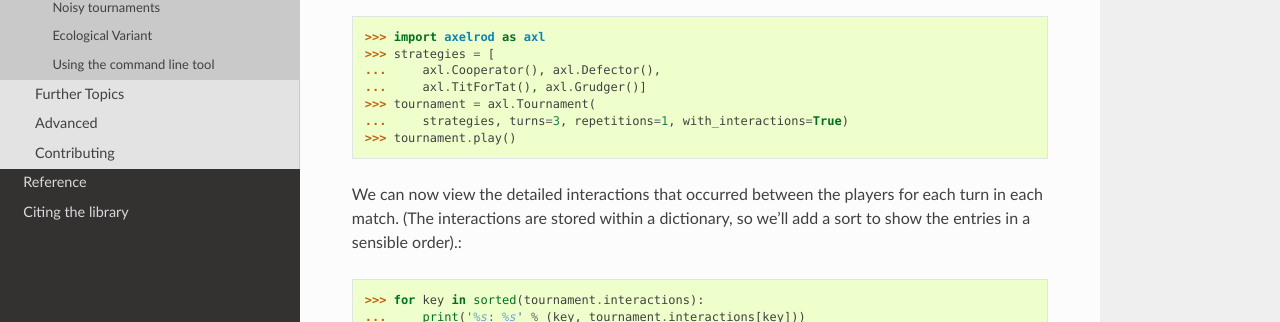
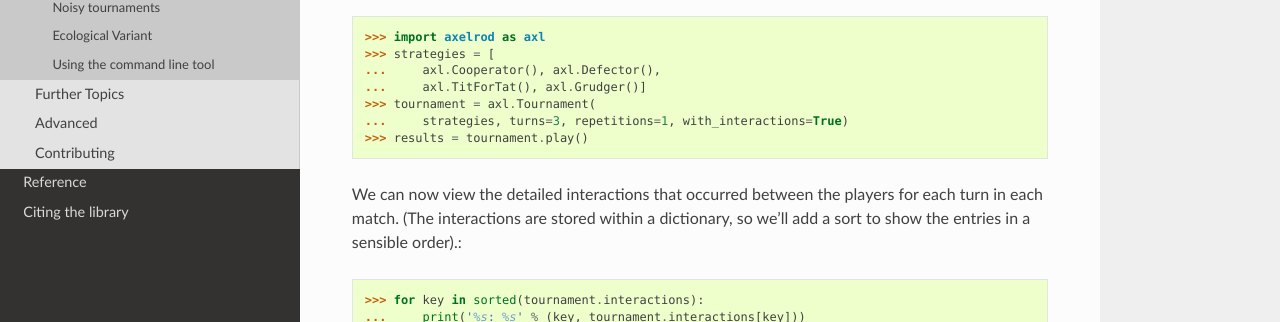
Before and after one commit to Axelrod-Python/Axelrod, a Sphinx documentation site: the page built from docs/tutorials/getting_started/interactions.rst, in a window 1280 px wide and 1008 px high. Shown: the part 312-634 px from the top of the window. Built offline with Sphinx 7.4.7 and the Read the Docs theme 2.0.0, drawn with Linux system fonts in a browser that asks for light colours.

Commit message:
Stop doctest objecting to returned object

```diff
--- a/docs/tutorials/getting_started/interactions.rst
+++ b/docs/tutorials/getting_started/interactions.rst
@@ -14,7 +14,7 @@ the number of turns per match to 3 and we'll run only a single repetition)::
     ...     axl.TitForTat(), axl.Grudger()]
     >>> tournament = axl.Tournament(
     ...     strategies, turns=3, repetitions=1, with_interactions=True)
-    >>> tournament.play()
+    >>> results = tournament.play()
 
 We can now view the detailed interactions that occurred between the players
 for each turn in each match. (The interactions are stored within a dictionary,
```
